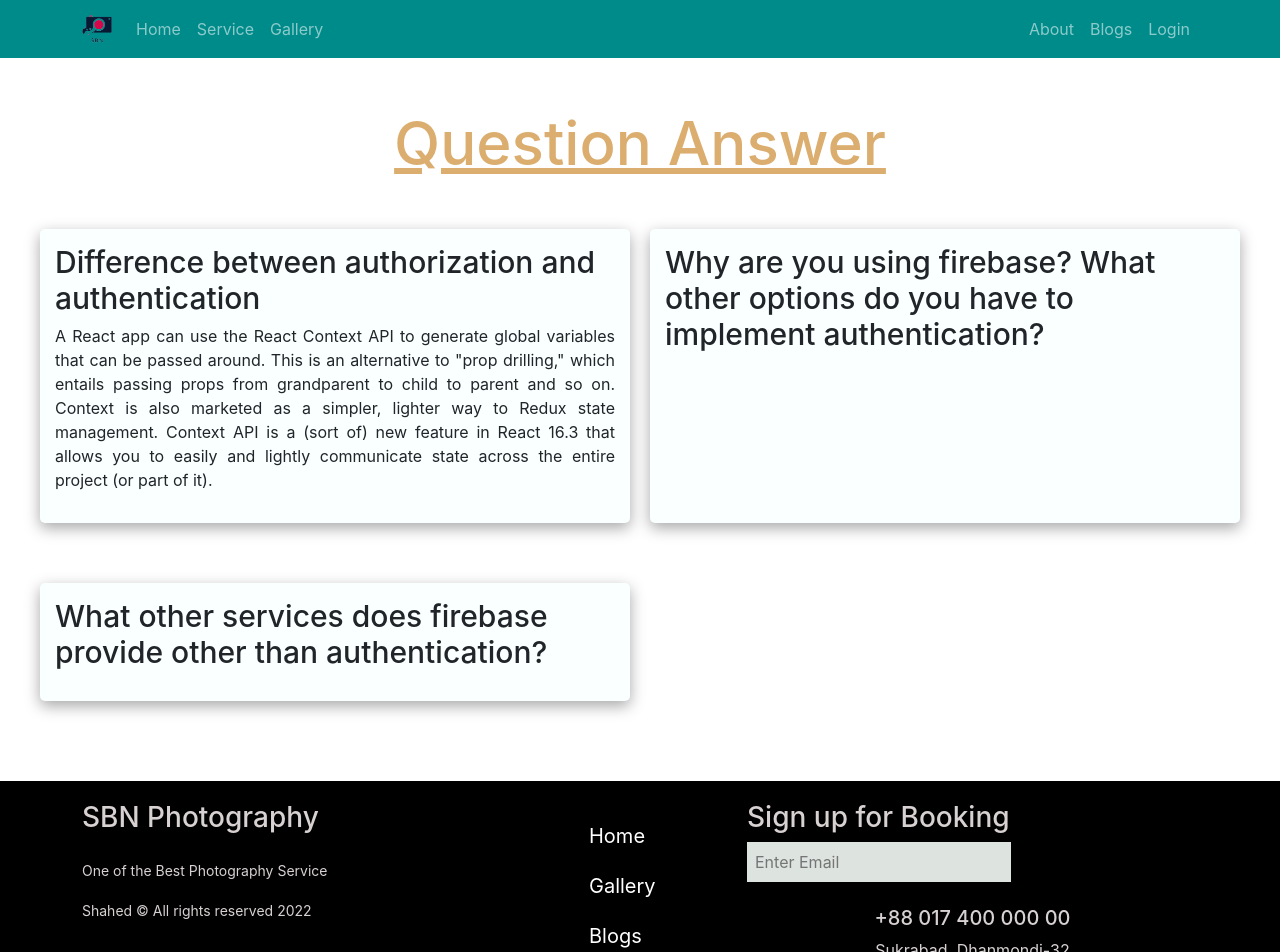
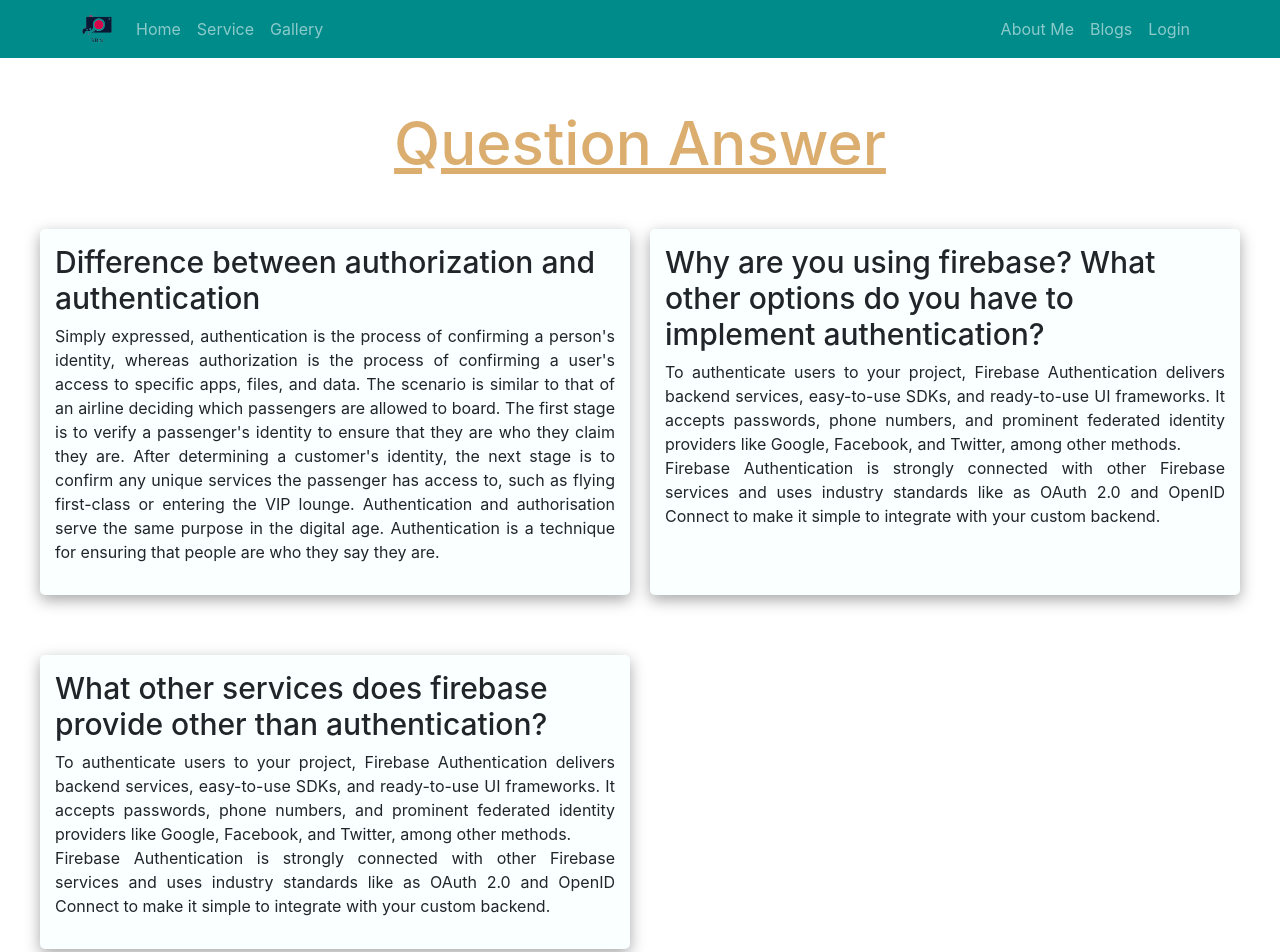
Before and after one commit to mdshahedhossen/SBN-Photography, a React (Create React App) app: page /blogs in a window 1280 px wide. Shown: the top 952 px of the page. Built offline with nearby package versions, Linux system fonts and the light colour scheme; no server answers.

Commit message:
blogs commit

```diff
--- a/src/Pages/Blogs/Blogs.js
+++ b/src/Pages/Blogs/Blogs.js
@@ -8,17 +8,25 @@
             <div className='box-container'>
             <div className="box">
                 <h3>Difference between authorization and authentication</h3>
-                <p>A React app can use the React Context API to generate global variables that can be passed around. This is an alternative to "prop drilling," which entails passing props from grandparent to child to parent and so on. Context is also marketed as a simpler, lighter way to Redux state management.
-                Context API is a (sort of) new feature in React 16.3 that allows you to easily and lightly communicate state across the entire project (or part of it).</p>
+                <p>
+                    Simply expressed, authentication is the process of confirming a person's identity, whereas authorization is the process of confirming a user's access to specific apps, files, and data. The scenario is similar to that of an airline deciding which passengers are allowed to board. The first stage is to verify a passenger's identity to ensure that they are who they claim they are. After determining a customer's identity, the next stage is to confirm any unique services the passenger has access to, such as flying first-class or entering the VIP lounge.
+                    Authentication and authorisation serve the same purpose in the digital age. Authentication is a technique for ensuring that people are who they say they are.
+                </p>
             </div>
             <div className="box">
                 <h3>Why are you using firebase? What other options do you have to implement authentication?</h3>
-                <p></p>
+                <p>
+                To authenticate users to your project, Firebase Authentication delivers backend services, easy-to-use SDKs, and ready-to-use UI frameworks. It accepts passwords, phone numbers, and prominent federated identity providers like Google, Facebook, and Twitter, among other methods.
+                <br />
+                Firebase Authentication is strongly connected with other Firebase services and uses industry standards like as OAuth 2.0 and OpenID Connect to make it simple to integrate with your custom backend.
+                </p>
             </div>
             <div className="box">
                 <h3> What other services does firebase provide other than authentication?</h3>
                 <p>
-
+                To authenticate users to your project, Firebase Authentication delivers backend services, easy-to-use SDKs, and ready-to-use UI frameworks. It accepts passwords, phone numbers, and prominent federated identity providers like Google, Facebook, and Twitter, among other methods.
+                <br />
+                Firebase Authentication is strongly connected with other Firebase services and uses industry standards like as OAuth 2.0 and OpenID Connect to make it simple to integrate with your custom backend.
                 </p>
             </div>
             </div>
--- a/src/Pages/Shared/Header/Header.js
+++ b/src/Pages/Shared/Header/Header.js
@@ -26,7 +26,7 @@
               <Nav.Link as={Link} to="/gallery">Gallery</Nav.Link>
             </Nav>
             <Nav>
-              <Nav.Link as={Link} to='/about'>About</Nav.Link>
+              <Nav.Link as={Link} to='/about'>About Me</Nav.Link>
               <Nav.Link as={Link} to='/blogs'>Blogs</Nav.Link>
               {
                 user
```
